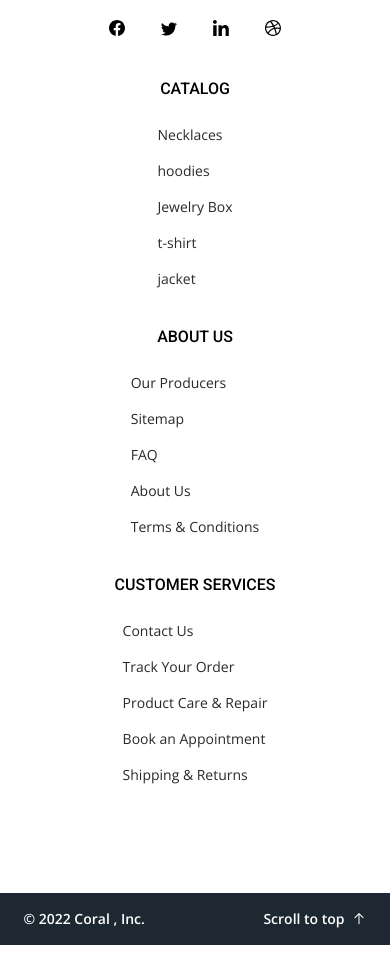
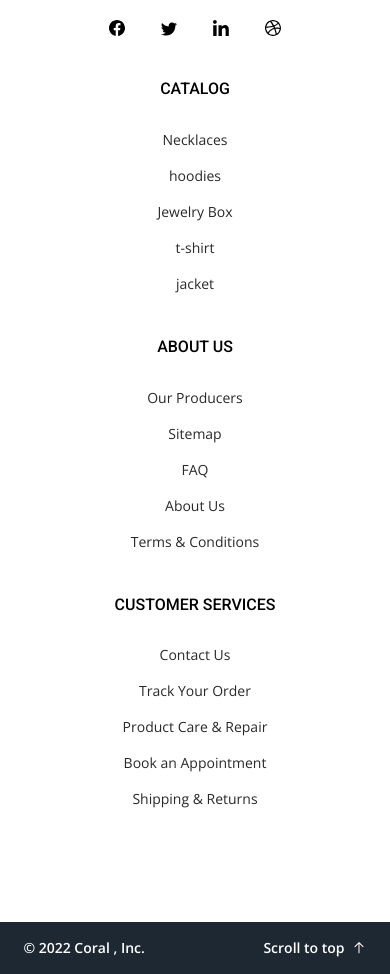
Before and after one commit to Hernanbp/GoClothing, a React (Create React App) app: page / in a window 390 px wide. Shown: the part 8040-9014 px from the top of the page. Before the commit the page ends 8985 px from the top, so only its background shows below. Built offline with nearby package versions, Linux system fonts and the light colour scheme.

Commit message:
fix responsive

```diff
--- a/src/components/views/Footer/styles.css
+++ b/src/components/views/Footer/styles.css
@@ -64,6 +64,14 @@ footer label, footer a {
     display: flex;
     flex-direction: column;
 }
+.data > div > div > ul >li{
+    transition: transform .2s;
+}
+.data > div > div > ul >li:hover{
+    background-color: #F1F1F1;
+    transform: scale(1.1);
+    border-radius: 5px;
+}
 
 .data > div > div > h4 {
     margin-bottom: 25px;
@@ -87,7 +95,6 @@ footer label, footer a {
     height: 34px;
     margin-bottom: 30px;
 }
-
 
 .disclaimer {
     width: 100%;
@@ -143,6 +150,9 @@ footer label, footer a {
         grid-column-start: d;
         grid-column-end:d;
     }
+    .data > div > div > ul, .data > div > div{
+        align-items: center;
+    }
 }
 
 @media only screen and (max-width: 660px) {
@@ -160,6 +170,18 @@ footer label, footer a {
         align-items: center;
         margin-bottom: 1rem;
     }
+    .data > div > div > ul{
+        width: 100%;
+        text-align: center;
+        padding: 0.3rem;
+    }
+    .data > div > div > ul> li{
+        width: 100%;
+    }
+    .data > div > div > ul >li:hover{
+        border-radius: 5px;
+    }
+
     .disclaimer > div > img {
         display: none;
     }
```
